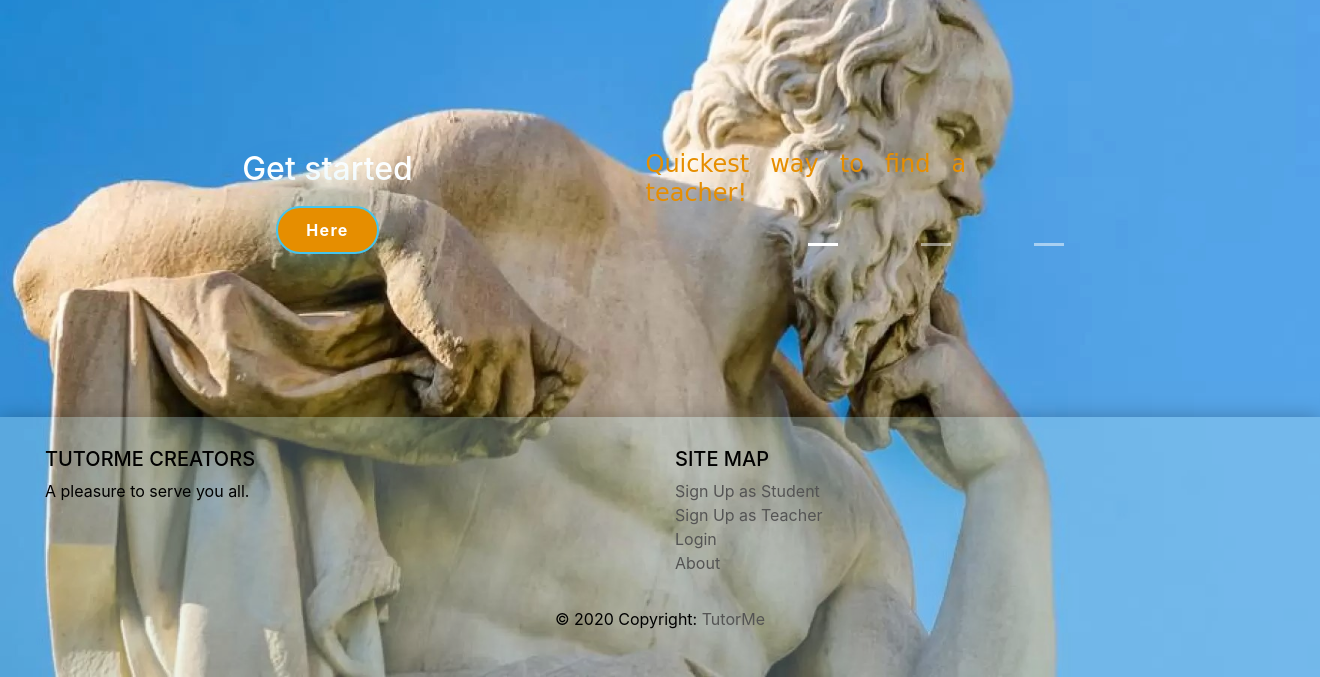
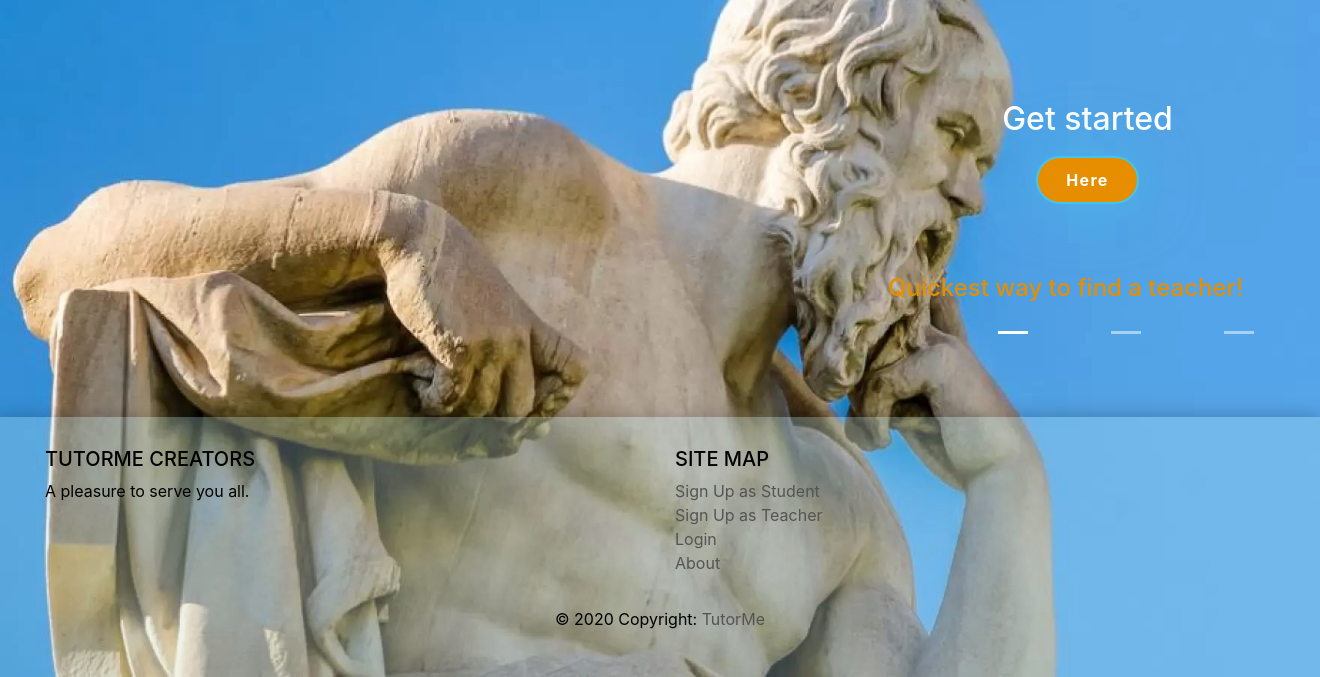
Before and after one commit to panagiotisp95/tutorme, a Django app: page / in a window 1320 px wide. Shown: the part 123-800 px from the top of the page. Run offline with Django 3.2, Linux system fonts and the light colour scheme; some libraries are stand-ins or nearby versions.

Commit message:
Moved elements to the right index page.

```diff
--- a/TutorMe/static/css/index.css
+++ b/TutorMe/static/css/index.css
@@ -39,12 +39,11 @@ body{
 }
 
 .card {
-    margin-top: 50px;
+    margin-top: 70px;
     background-color: transparent;
-    min-height: 100px;
-    max-width: 550px;
-    border: 5px;
+    height: 70px;
+    width: 650px;
     color: #E68E00;
-    font-family: "Comic Sans MS";
     font-size: 40px;
+    border: none;
 }
--- a/TutorMe/static/css/login.css
+++ b/TutorMe/static/css/login.css
@@ -3,7 +3,3 @@
     -webkit-animation: blink 0.7s infinite;
     animation: blink 0.7s infinite;
 }
-
-.logo {
-    margin-top: 20px;
-}
--- a/TutorMe/templates/tutorme/index.html
+++ b/TutorMe/templates/tutorme/index.html
@@ -11,9 +11,9 @@
 
 {% block body_block %}
     <div class="container">
-        <div class="row justify-content-center">
+        <div class="row">
             {% if user.is_authenticated %}
-                <div class="col-md-5 centered my-auto">
+                <div class="col-md-5 offset-md-8 row-centered">
                     <div class="white-text welcome">
                         <h2>Find teacher or Go to Dashboard</h2>
                         {% if not user_obj.categories %}
@@ -23,13 +23,13 @@
                     </div>
                 </div>
             {% else %}
-                <div class="col-md-5 centered my-auto">
+                <div class="col-md-5 offset-md-8 row-centered">
                     <div class="white-text welcome">
                         <h2>Get started</h2>
                         <a href="{% url 'tutorme:login' %}" class="btn btn-orange" id="login">Here</a>
                     </div>
                 </div>
-                <div class="col-md-7 row-centered mb-5">
+                <div class="col-md-5 offset-md-8 row-centered">
                     <div id="carouselExampleIndicators" class="carousel slide" data-ride="carousel">
                         <ul class="carousel-indicators">
                             <li data-target="#carouselExampleIndicators" data-slide-to="0" class="active"></li>
```
